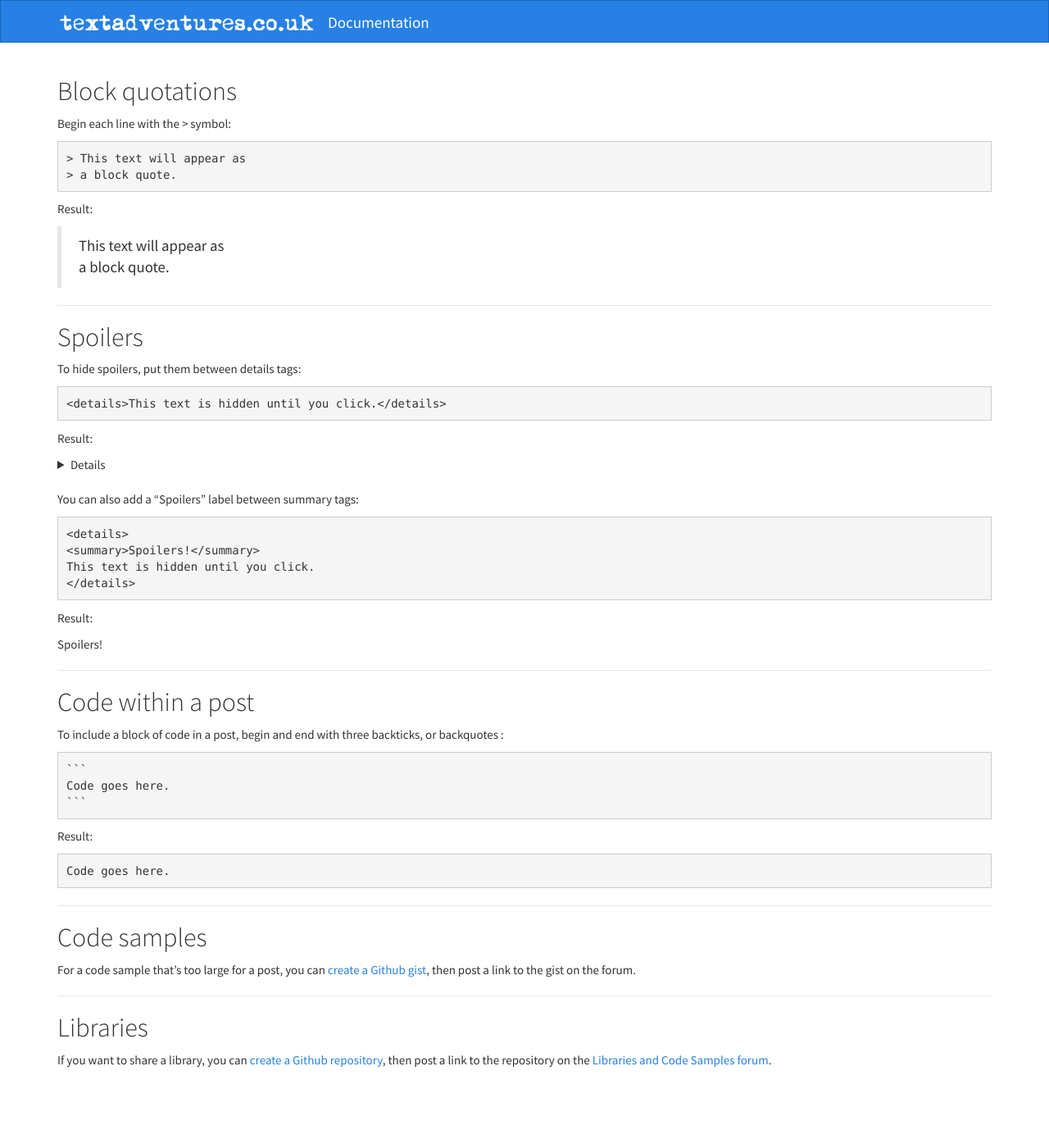
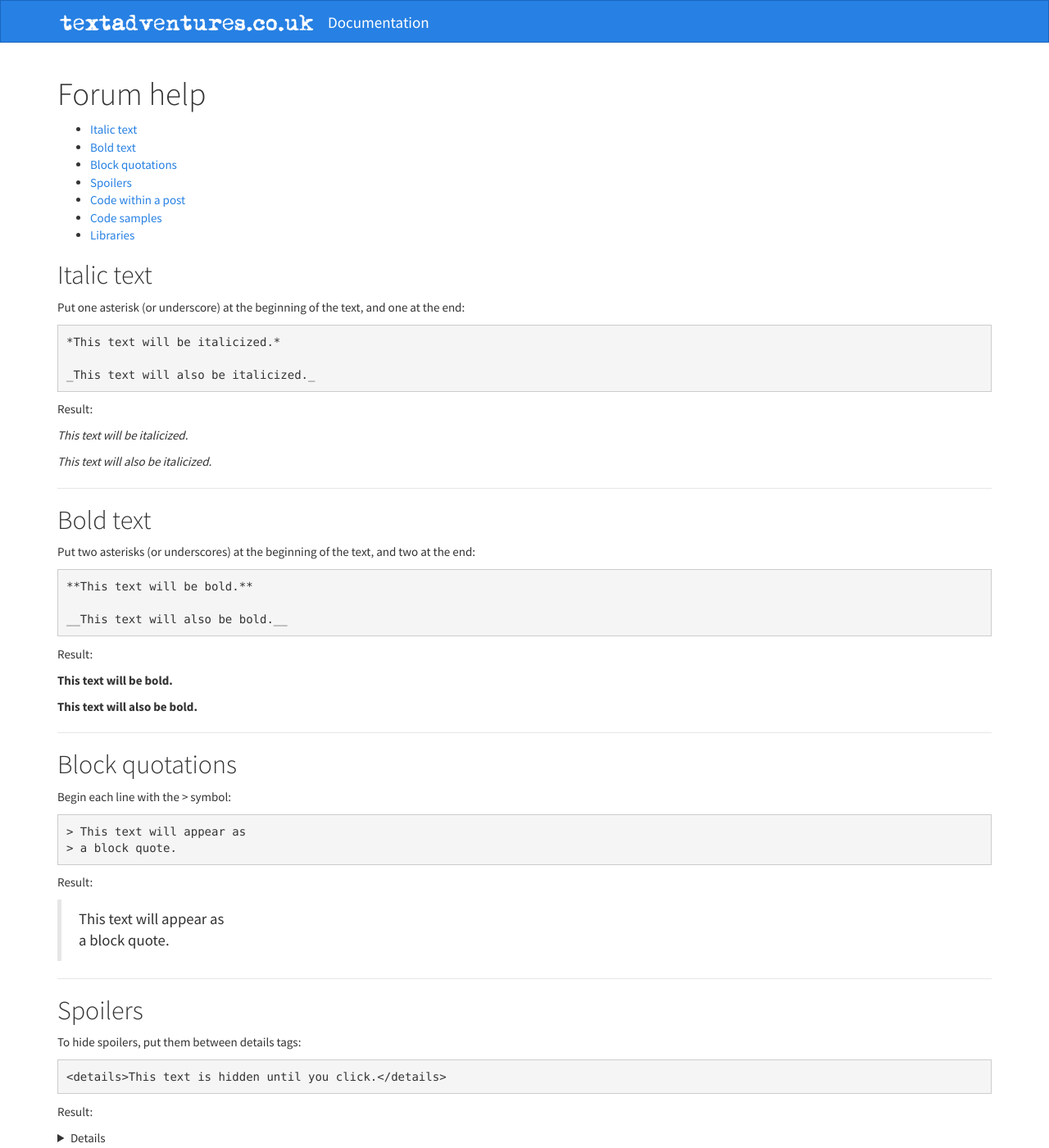
Before and after one commit to textadventures/textadventures.github.io, a Jekyll site: the page built from forum/index.md, in a window 1280 px wide and 1400 px high. Shown: the whole window at 82% size. Built offline with Jekyll 4.4.1, drawn with Linux system fonts in a browser that asks for light colours; nearby versions of some CDN libraries.

Commit message:
+ heading, table of contents, italic, bold
Add a page heading, a table of contents with links to each subheading, and instructions for italic and bold text.

```diff
--- a/forum/index.md
+++ b/forum/index.md
@@ -3,7 +3,50 @@ layout: index
 title: textadventures.co.uk - Forum help
 ---
 
-## Block quotations
+# Forum help
+
+* [Italic text](#italic)
+* [Bold text](#bold)
+* [Block quotations](#blockquotes)
+* [Spoilers](#spoilers)
+* [Code within a post](#codeblocks)
+* [Code samples](#codesamples)
+* [Libraries](#libraries)
+
+
+<h2 id="italic">Italic text</h2>
+
+Put one asterisk (or underscore) at the beginning of the text, and one at the end:
+
+	*This text will be italicized.*
+
+	_This text will also be italicized._
+
+Result:
+
+*This text will be italicized.*
+
+_This text will also be italicized._
+
+***
+
+<h2 id="bold">Bold text</h2>
+
+Put two asterisks (or underscores) at the beginning of the text, and two at the end:
+
+	**This text will be bold.**
+
+	__This text will also be bold.__
+
+Result:
+
+**This text will be bold.**
+
+__This text will also be bold.__
+
+***
+
+<h2 id="blockquotes">Block quotations</h2>
 
 Begin each line with the > symbol:
 
@@ -17,7 +60,7 @@ Result:
 
 ***
 
-## Spoilers
+<h2 id="spoilers">Spoilers</h2>
 
 To hide spoilers, put them between details tags:
 
@@ -43,7 +86,7 @@ This text is hidden until you click.
 
 ***
 
-## Code within a post
+<h2 id="codeblocks">Code within a post</h2>
 
 To include a block of code in a post, begin and end with three backticks, or backquotes :
 
@@ -57,12 +100,12 @@ Result:
 
 ***
 
-## Code samples
+<h2 id="codesamples">Code samples</h2>
 
 For a code sample that's too large for a post, you can [create a Github gist](https://help.github.com/articles/creating-gists/), then post a link to the gist on the forum.
 
 ***
 
-## Libraries
+<h2 id="libraries">Libraries</h2>
 
 If you want to share a library, you can [create a Github repository](http://help.github.com/articles/create-a-repo/), then post a link to the repository on the [Libraries and Code Samples forum](http://textadventures.co.uk/forum/samples).
```
